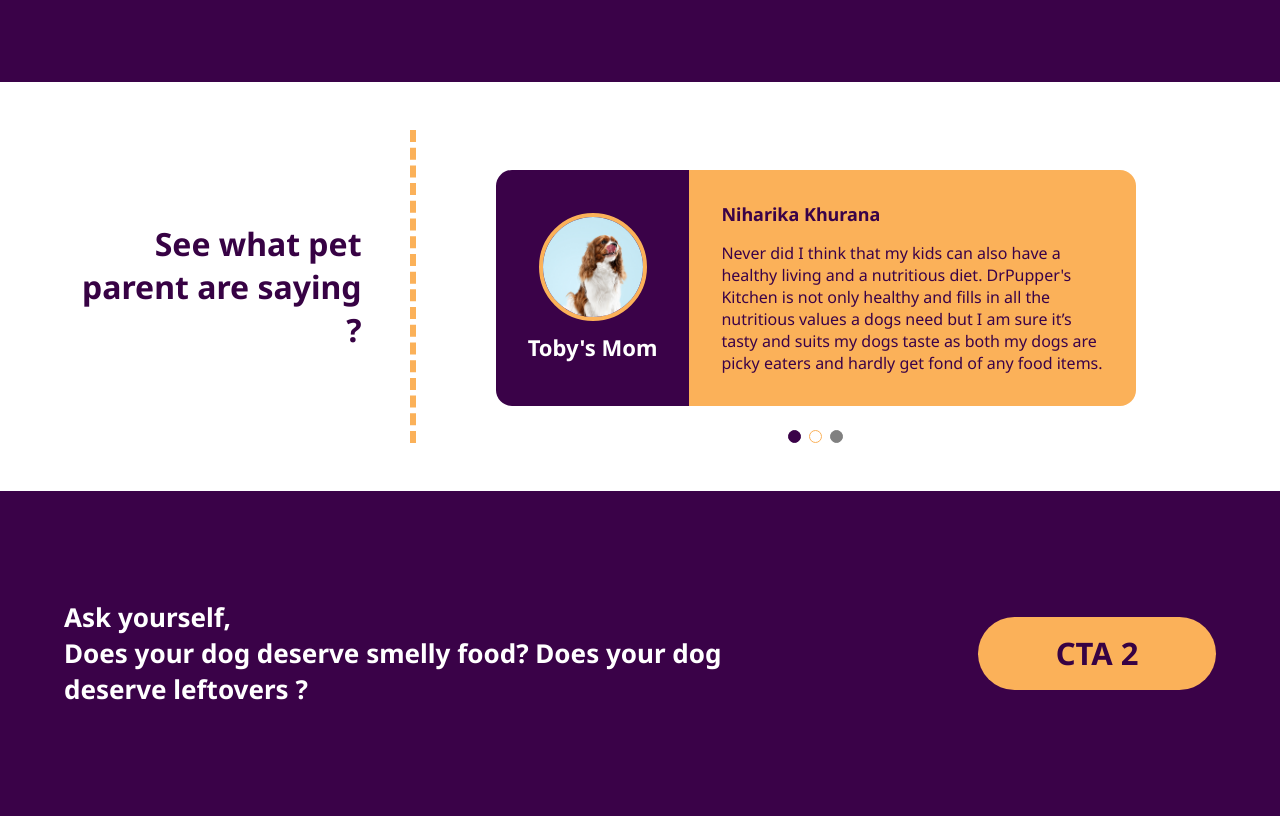
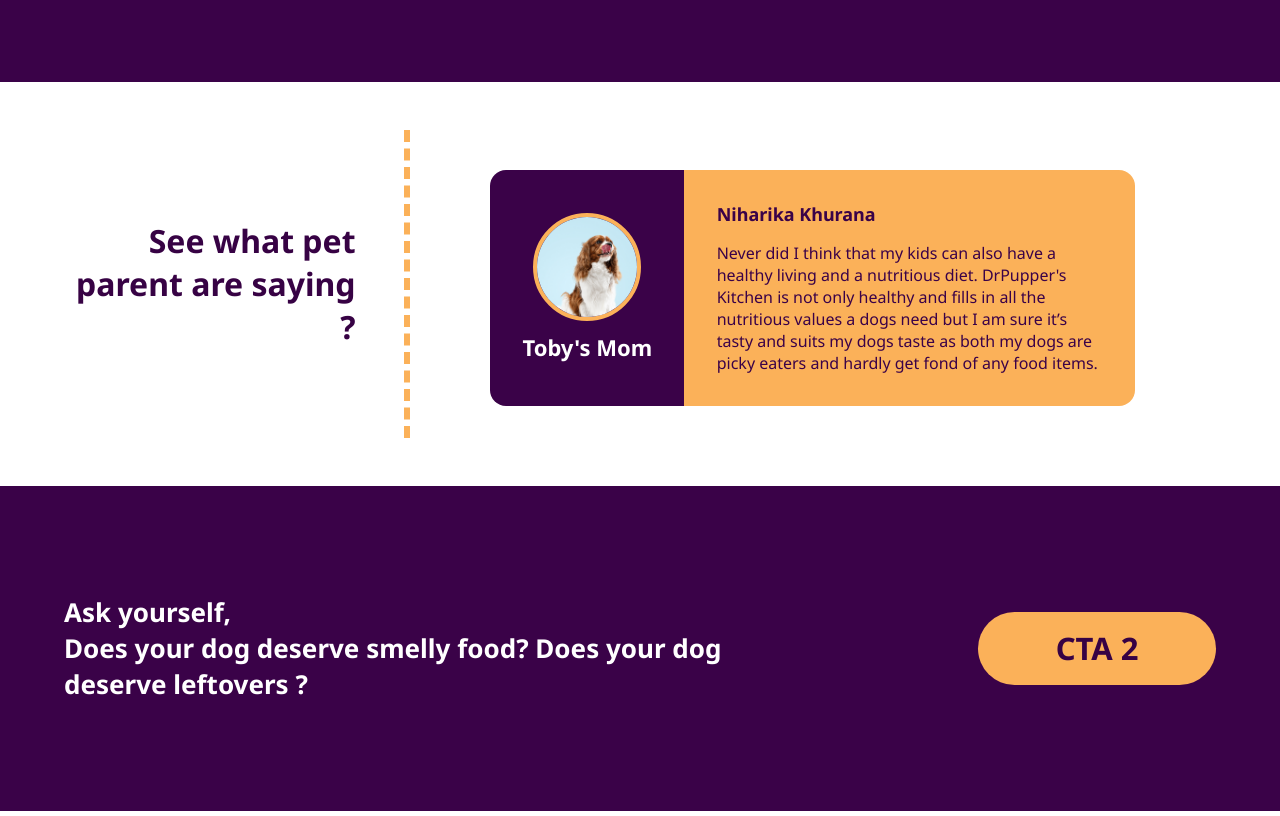
Before and after one commit to vxdhu/dr-pupper, a plain HTML site: page index.html in a window 1280 px wide. Shown: the part 2902-3718 px from the top of the page. Drawn offline with nearby package versions, Linux system fonts and the light colour scheme.

Commit message:
swiper testimonials

```diff
--- a/index.css
+++ b/index.css
@@ -458,6 +458,16 @@ video {
     right: 0;
 }
 
+.swiper {
+    width: 70%;
+    height: 100%;
+}
+
+.testimonials .border-container {
+    border: none;
+    padding: 0;
+}
+
 @media(min-width:1024px) {
     .navbar-mobile {
         display: none;
@@ -608,9 +618,6 @@ video {
         grid-template-columns: 30% 70%;
         place-items: center;
     }
-    .testimonials-container {
-        border-left: 6px dashed #FBB159;
-    }
     .testimonials .main-heading {
         padding-right: 1.5em;
         text-align: right;
@@ -618,6 +625,7 @@ video {
     }
     .testimony-card {
         display: flex;
+        margin-bottom: 2em;
     }
     .upper-card {
         border-radius: 0;
@@ -666,4 +674,16 @@ video {
         font-size: 31px;
         padding: .5em 2.5em;
     }
+    .swiper {
+        width: 80%;
+        height: auto;
+    }
+    .testimonials .border-container {
+        border: none;
+        border-right: 6px dashed #FBB159;
+        height: 100%;
+        display: flex;
+        align-items: center;
+        padding: 0;
+    }
 }
--- a/index.html
+++ b/index.html
@@ -10,6 +10,9 @@
         @import url('https://fonts.googleapis.com/css2?family=Dancing+Script:wght@700&family=Montserrat:wght@400;700&family=Noto+Sans:wght@400;700&display=swap');
     </style>
     <link rel="stylesheet" href="index.css">
+    <link rel="stylesheet" href="https://unpkg.com/swiper@7/swiper-bundle.min.css" />
+
+
     <title>Dr. Pupper Kitchen</title>
 </head>
 
@@ -145,10 +148,16 @@
         </section>
 
         <section class="testimonials">
+            <div class="border-container">
                 <h1 class="main-heading">See what pet parent are saying ?</h1>
+            </div>
 
-            <div class="testimonials-container">
-                <div class="testimony-card">
+
+
+
+            <div class="swiper mySwiper">
+                <div class="swiper-wrapper">
+                    <div class="swiper-slide testimony-card ">
                         <div class="upper-card">
                             <img class="test-profile" src="images/poster.png" alt="">
                             <h4 class="customer">Toby's Mom</h4>
@@ -160,14 +169,39 @@
                                 and hardly get fond of any food items.</p>
                         </div>
                     </div>
-                <div class="pagination-btns">
-                    <div class="pg-btn"></div>
-                    <div class="pg-btn"></div>
-                    <div class="pg-btn"></div>
+
+                    <div class="swiper-slide testimony-card ">
+                        <div class="upper-card">
+                            <img class="test-profile" src="images/poster.png" alt="">
+                            <h4 class="customer">Toby's Mom</h4>
+                        </div>
+                        <div class="lower-card">
+                            <p class="customer-name">Niharika Khurana</p>
+                            <p class="test-text">
+                                Never did I think that my kids can also have a healthy living and a nutritious diet. DrPupper's Kitchen is not only healthy and fills in all the nutritious values a dogs need but I am sure it’s tasty and suits my dogs taste as both my dogs are picky eaters
+                                and hardly get fond of any food items.</p>
+                        </div>
+                    </div>
+
+                    <div class="swiper-slide testimony-card ">
+                        <div class="upper-card">
+                            <img class="test-profile" src="images/poster.png" alt="">
+                            <h4 class="customer">Toby's Mom</h4>
+                        </div>
+                        <div class="lower-card">
+                            <p class="customer-name">Niharika Khurana</p>
+                            <p class="test-text">
+                                Never did I think that my kids can also have a healthy living and a nutritious diet. DrPupper's Kitchen is not only healthy and fills in all the nutritious values a dogs need but I am sure it’s tasty and suits my dogs taste as both my dogs are picky eaters
+                                and hardly get fond of any food items.</p>
+                        </div>
                     </div>
 
 
                 </div>
+
+            </div>
+
+
         </section>
 
     </main>
@@ -183,6 +217,18 @@
 
         </section>
     </footer>
+
+    <script src="https://unpkg.com/swiper/swiper-bundle.min.js"></script>
+    <script>
+        var swiper = new Swiper(".mySwiper", {
+            pagination: {
+                el: ".swiper-pagination",
+                dynamicBullets: true,
+
+            },
+        });
+    </script>
+
 </body>
 
 </html>
```
Lines whose indentation alone changed are shown as unchanged.
